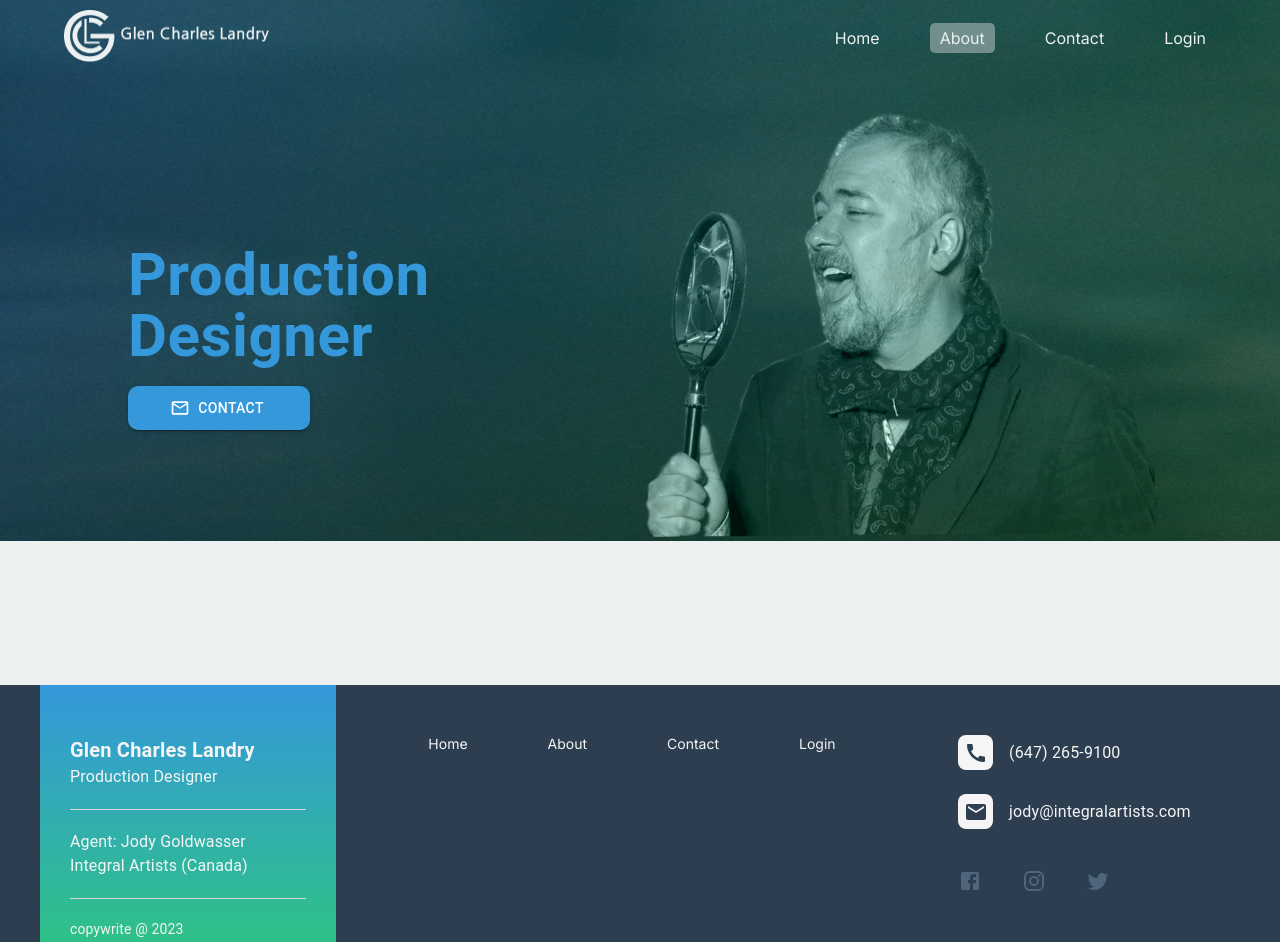
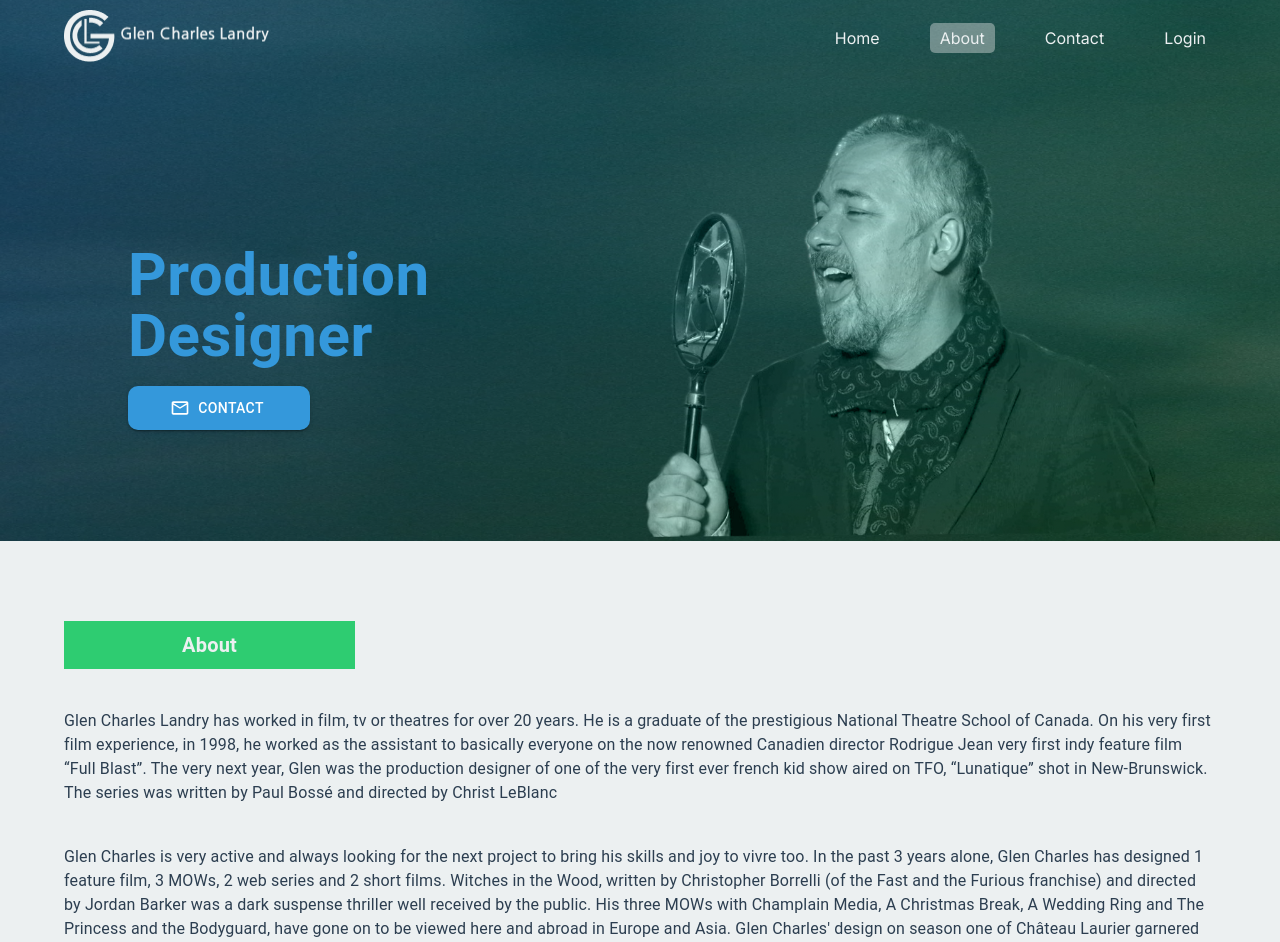
Before and after one commit to kbn4191/movie, a Next.js app: page /about in a window 1280 px wide. Shown: the top 942 px of the page. Built offline with nearby package versions, Linux system fonts and the light colour scheme.

Commit message:
about update

```diff
--- a/src/app/about/page.tsx
+++ b/src/app/about/page.tsx
@@ -1,11 +1,13 @@
 import { Box, Container, Typography, Grid } from "@mui/material";
 import AboutHeader from "../component/aboutHeader/aboutHeader";
+import AboutBody from "../component/aboutHeader/aboutBody";
 export default function About() {
 
     return(
         <>
         <Box>
             <AboutHeader/>
+            <AboutBody/>
 
 
             </Box>
--- /dev/null
+++ b/src/app/component/aboutHeader/aboutBody.tsx
@@ -0,0 +1,52 @@
+import { Box, Container, Typography, Grid } from "@mui/material";
+export default function AboutBody() {
+    const brief =`Glen Charles Landry has worked in film, tv or theatres for over 20 years.
+    He is a graduate of the prestigious National Theatre School of Canada. On his very first
+    film experience, in 1998, he worked as the assistant to basically everyone on the now renowned
+    Canadien director Rodrigue Jean very first indy feature film “Full Blast”. The very next year,
+    Glen was the production designer of one of the very first ever french kid show aired on TFO,
+    “Lunatique” shot in New-Brunswick. The series was written by Paul Bossé and directed by Christ
+    LeBlanc
+
+    `;
+    const brifParagraphy =`Glen Charles is very active and always looking for the next project to bring his skills and joy
+    to vivre too. In the past 3 years alone, Glen Charles has designed 1 feature film, 3 MOWs, 2 web
+    series and 2 short films. Witches in the Wood, written by Christopher Borrelli (of the Fast and
+        the Furious franchise) and directed by Jordan Barker was a dark suspense thriller well received
+        by the public. His three MOWs with Champlain Media, A Christmas Break, A Wedding Ring and The
+        Princess and the Bodyguard, have gone on to be viewed here and abroad in Europe and Asia.
+        Glen Charles' design on season one of Château Laurier garnered him some awards and nominations
+         in festivals around the world and season 2 of Château Laurier is set to come out this spring.
+    Glen Charles is dynamic, hands on and willing to pitch in to get the shot as he would say. He is
+    often called on in the industry to be a fixer because of his knowledge and calm temperament.`
+    return(
+        <>
+        <Container>
+            <Box
+            bgcolor={"#2ECC71"}
+            color={"#ECF0F1"}
+            width={291}
+            height={48}
+            mt={10}
+            display={"flex"}
+            justifyContent={"Center"}
+            alignItems={"Center"}
+            >
+                <Typography
+                fontSize={20}
+                fontWeight={600}
+                >About</Typography>
+            </Box>
+
+            <Typography color={"#2C3E50"} mt={5}>
+                {brief}
+            </Typography>
+            <Typography color={"#2C3E50"} mt={5}>
+                {brifParagraphy}
+            </Typography>
+        </Container>
+        </>
+
+    )
+
+}
```
